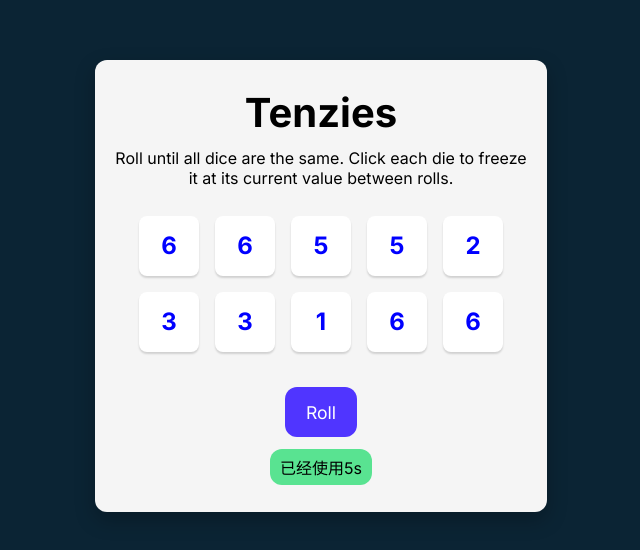
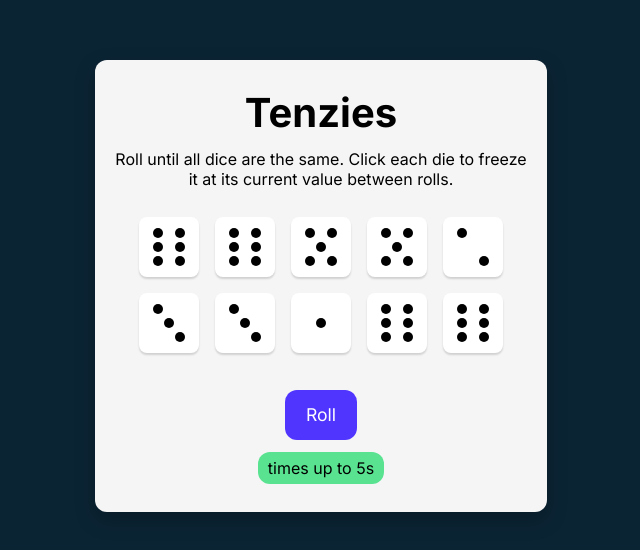
Before and after one commit to Halcyon666/react-daily-learn, a React (Vite) app: page / in a window 1280 px wide. Shown: the part 114-664 px from the top of the page, without its empty margins (335-975 px from the left). Built offline with nearby package versions, Linux system fonts and the light colour scheme.

Commit message:
style the dice to look like real dice with pips instead of numbers

```diff
--- a/src/tenzies/App.tsx
+++ b/src/tenzies/App.tsx
@@ -88,7 +88,7 @@ const App: React.FC = () => {
       <button ref={buttonDiceRef} className="roll-button" onClick={rollDice}>
         {gameWon ? "New Game" : "Roll"}
       </button>
-      <div className="total-seconds-div"> {`已经使用${totalTime}s`} </div>
+      <div className="total-seconds-div"> {`times up to ${totalTime}s`} </div>
     </main>
   );
 };
--- a/src/tenzies/Die.tsx
+++ b/src/tenzies/Die.tsx
@@ -10,6 +10,17 @@ const Die: React.FC<{ die: DiceProp; changeToHeld: () => void }> = ({
   changeToHeld,
 }) => {
   const { value, isHeld } = die;
+
+  // Define pip layouts for each number
+  const pipLayouts: Record<number, number[]> = {
+    1: [5],
+    2: [1, 9],
+    3: [1, 5, 9],
+    4: [1, 3, 7, 9],
+    5: [1, 3, 5, 7, 9],
+    6: [1, 3, 4, 6, 7, 9],
+  };
+
   return (
     <button
       className={isHeld ? "held" : "notHeld"}
@@ -17,7 +28,16 @@ const Die: React.FC<{ die: DiceProp; changeToHeld: () => void }> = ({
       aria-label={`Die with value ${value}, ${isHeld ? "held" : "not held"}`}
       onClick={changeToHeld}
     >
-      {value}
+      <div className="pips">
+        {Array.from({ length: 9 }).map((_, i) => (
+          <span
+            key={i}
+            className={`pip ${
+              pipLayouts[value].includes(i + 1) ? "visible" : ""
+            }`}
+          ></span>
+        ))}
+      </div>
     </button>
   );
 };
--- a/src/tenzies/index.css
+++ b/src/tenzies/index.css
@@ -114,3 +114,27 @@ button {
     border-radius: 12px;
     border: none;
 }
+
+.pips {
+    display: grid;
+    grid-template-columns: repeat(3, 1fr);
+    grid-template-rows: repeat(3, 1fr);
+    width: 100%;
+    height: 100%;
+    padding: 8px;
+    box-sizing: border-box;
+}
+
+.pip {
+    width: 10px;
+    height: 10px;
+    border-radius: 50%;
+    background-color: black;
+    opacity: 0;
+    transition: opacity 0.2s;
+    margin: auto;
+}
+
+.pip.visible {
+    opacity: 1;
+}
```
